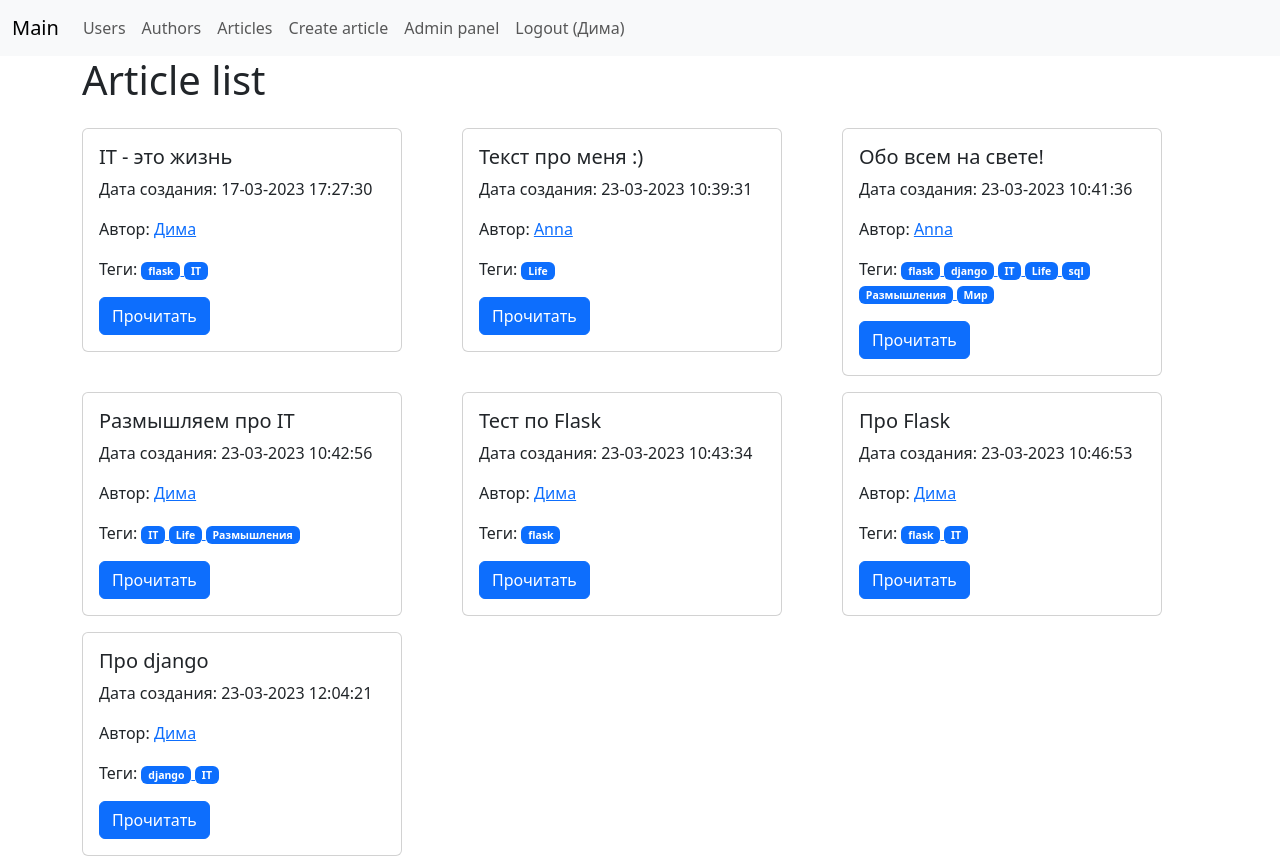
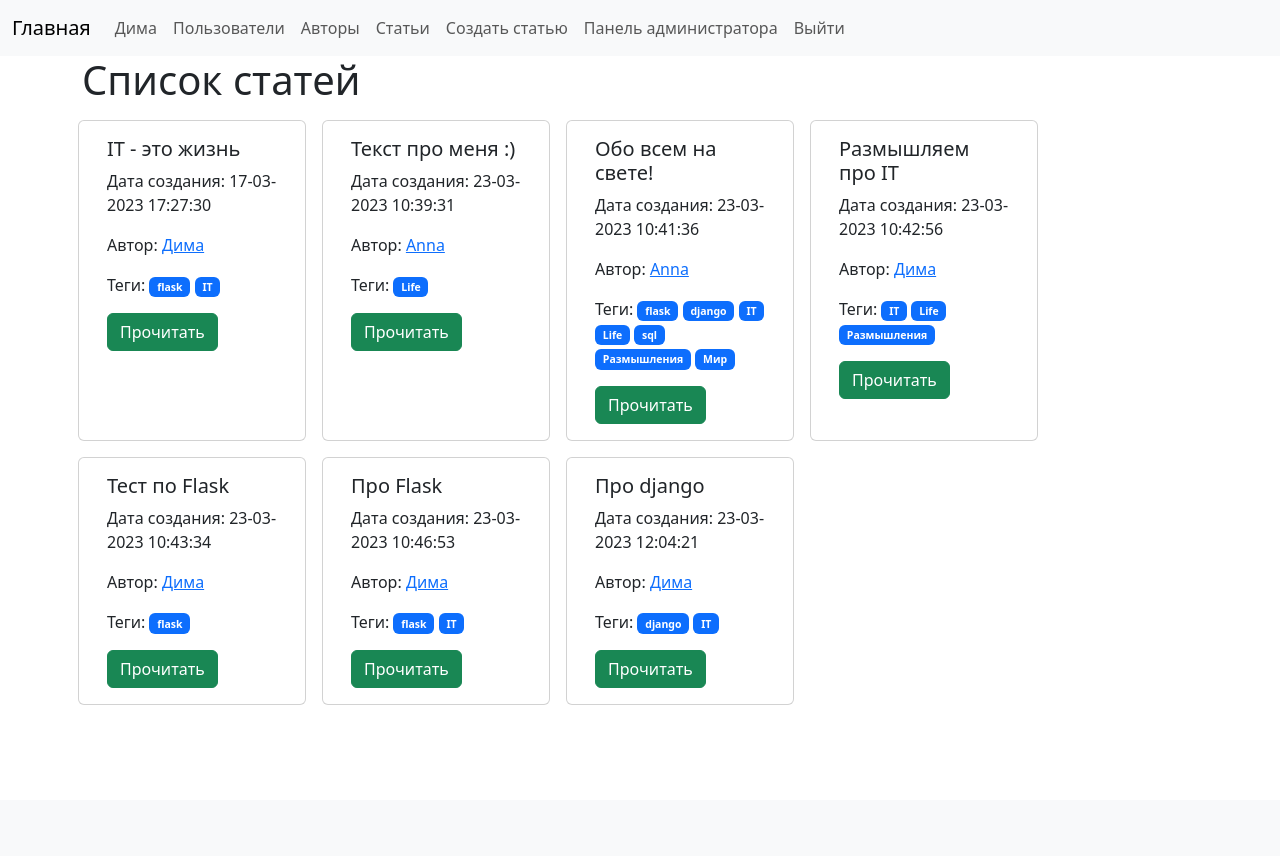
Before and after one commit to dmbachinin/Flask-articles-deploy, a Flask app: page /articles/list in a window 1280 px wide. After the commit the page ends 705 px from the top, so only its background shows below. Run offline with Flask 2, Linux system fonts and the light colour scheme; a user stored in the database is signed in; data comes from the database, SQL or seed files in the repository; some libraries are stand-ins or nearby versions.

Commit message:
Графические улучшения

```diff
--- a/blog/templates/articles/create.html
+++ b/blog/templates/articles/create.html
@@ -3,7 +3,7 @@
 {% extends 'base.html'%}
 
 {% block title %}
-    Create article
+    Создание статьи
 {% endblock %}
 
 {% block body %}
--- a/blog/templates/articles/current.html
+++ b/blog/templates/articles/current.html
@@ -3,7 +3,7 @@
 {% extends 'base.html'%}
 
 {% block title %}
-    Article {{ article.id }}
+   Статья {{ article.id }}
 {% endblock %}
 
 {% block body %}
@@ -26,9 +26,7 @@
                 <div><small>Список тегов:</small></div>
                 {% for tag in article.tags %}
                     <row>
-                        <a  href="{{ url_for('articleBlueprint.article_by_tag',tag_name=tag.name)}}">
-                            <span class="badge text-bg-primary">{{tag.name}}</span>
-                        </a>
+                        <a href="{{ url_for('articleBlueprint.article_by_tag',tag_name=tag.name)}}" class=" text-decoration-none badge text-bg-primary"><small>{{tag.name}}</small> </a>
                     </row>
                 {% endfor %}
             {% endif %}
--- a/blog/templates/articles/list.html
+++ b/blog/templates/articles/list.html
@@ -3,15 +3,14 @@
 {% extends 'base.html'%}
 
 {% block title %}
-    Article list
+    Список статей
 {% endblock %}
 
 {% block body%}
-<h1>Article list {% if tag %} with tag <span class="badge text-bg-primary">{{ tag }}</span> {% endif %}</h1>
-    <div class="row row-cols-3">
+<h1>{% if tag %} Статьи с тегом <span class="badge text-bg-primary">{{ tag }}</span> {% else %} Список статей{% endif %}</h1>
+<div class="row row-cols-md-3 row-cols-xs-1 row-cols-lg-4 row-cols-xl-5">
         {% for article in articles %}
-            <div class="col gy-3">
-                <div class="card" style="width: 20rem;">
+            <div class="card m-2">
                   <div class="card-body">
                     <h5 class="card-title">{{article.title}}</h5>
                     <p class="card-text">Дата создания: {{refactorDate(article.created_at)}}</p>
@@ -22,19 +21,13 @@
                           {% if article.tags %}
                             Теги:
                                 {% for tag in article.tags %}
-                                            <small>
-                                                <a  href="{{ url_for('articleBlueprint.article_by_tag',tag_name=tag.name)}}">
-                                                    <span class="badge text-bg-primary">{{tag.name}}</span>
-                                                </a>
-                                            </small>
+                                                <a href="{{ url_for('articleBlueprint.article_by_tag',tag_name=tag.name)}}" class=" text-decoration-none badge text-bg-primary"><small>{{tag.name}}</small></a>
                                 {% endfor %}
                             {% endif %}
                     </p>
-                    <a href="{{ url_for('articleBlueprint.article_current', pk=article.id) }}" class="btn btn-primary">Прочитать</a>
-                  </div>
+                    <a href="{{ url_for('articleBlueprint.article_current', pk=article.id) }}" class="btn btn-success">Прочитать</a>
                   </div>
             </div>
         {%endfor%}
-
 </div>
 {% endblock %}
--- a/blog/templates/auth/login.html
+++ b/blog/templates/auth/login.html
@@ -3,11 +3,11 @@
 {% extends 'base.html'%}
 
 {% block title %}
-Authorization
+Авторизация
 {% endblock %}
 
 {% block body %}
-<h1>Authorization</h1>
+<h1>Авторизация</h1>
     {% if errors %}
         {% for error in errors %}
             <div class="alert alert-danger" role="alert">
--- a/blog/templates/auth/register.html
+++ b/blog/templates/auth/register.html
@@ -3,7 +3,7 @@
 {% extends 'base.html'%}
 
 {% block title %}
-    User register
+    Регистрация
 {% endblock %}
 
 {% block body %}
--- a/blog/templates/authors/list.html
+++ b/blog/templates/authors/list.html
@@ -1,7 +1,7 @@
 {% extends 'base.html'%}
 
 {% block title %}
-    Author list
+    Список авторов
 {% endblock %}
 
 {% block body %}
--- a/blog/templates/navbar.html
+++ b/blog/templates/navbar.html
@@ -1,36 +1,41 @@
 
 <nav class="navbar navbar-expand-lg navbar-light bg-light">
   <div class="container-fluid">
-    <a class="navbar-brand" href="/">Main</a>
+    <a class="navbar-brand" href="/">Главная</a>
     <button class="navbar-toggler" type="button" data-bs-toggle="collapse" data-bs-target="#navbarNav" aria-controls="navbarNav" aria-expanded="false" aria-label="Toggle navigation">
       <span class="navbar-toggler-icon"></span>
     </button>
     <div class="collapse navbar-collapse" id="navbarNav">
       <ul class="navbar-nav">
+        {% if  current_user.is_authenticated %}
         <li class="nav-item">
-          <a class="nav-link" href="{{ url_for('userBlueprint.users_list') }}">Users</a>
+          <a class="nav-link" href="{{ url_for('userBlueprint.get_user', pk=current_user.id) }}">{{current_user.first_name}}</a>
+        </li>
+        {% endif%}
+        <li class="nav-item">
+          <a class="nav-link" href="{{ url_for('userBlueprint.users_list') }}">Пользователи</a>
         </li>
         <li class="nav-item">
-          <a class="nav-link" href="{{ url_for('authorBlueprint.author_list') }}">Authors</a>
+          <a class="nav-link" href="{{ url_for('authorBlueprint.author_list') }}">Авторы</a>
         </li>
         <li class="nav-item">
-          <a class="nav-link" href="{{ url_for('articleBlueprint.article_list') }}">Articles</a>
+          <a class="nav-link" href="{{ url_for('articleBlueprint.article_list') }}">Статьи</a>
         </li>
         {% if  current_user.is_authenticated %}
           <li class="nav-item">
-            <a class="nav-link" href="{{ url_for('articleBlueprint.article_create') }}">Create article</a>
+            <a class="nav-link" href="{{ url_for('articleBlueprint.article_create') }}">Создать статью</a>
           </li>
-          {% if  current_user.is_authenticated %}
-            <li class="nav-item">
-              <a class="nav-link" href="/admin">Admin panel</a>
-            </li>
+          {% if  current_user.is_staff%}
+              <li class="nav-item">
+                <a class="nav-link" href="/admin">Панель администратора</a>
+              </li>
           {% endif %}
           <li class="nav-item">
-            <a class="nav-link" href="{{ url_for('authBlueprint.logout') }}">Logout ({{ current_user.first_name }})</a>
+            <a class="nav-link" href="{{ url_for('authBlueprint.logout') }}">Выйти</a>
           </li>
         {% else %}
           <li class="nav-item">
-            <a class="nav-link" href="{{ url_for('authBlueprint.login') }}">Login</a>
+            <a class="nav-link" href="{{ url_for('authBlueprint.login') }}">Войти</a>
           </li>
         {% endif %}
       </ul>
--- a/blog/templates/users/profile.html
+++ b/blog/templates/users/profile.html
@@ -1,7 +1,7 @@
 {% extends 'base.html'%}
 
 {% block title %}
-    User profile
+    Профиль пользователя
 {% endblock %}
 
 {% block body %}
```
Lines whose indentation alone changed are shown as unchanged.
